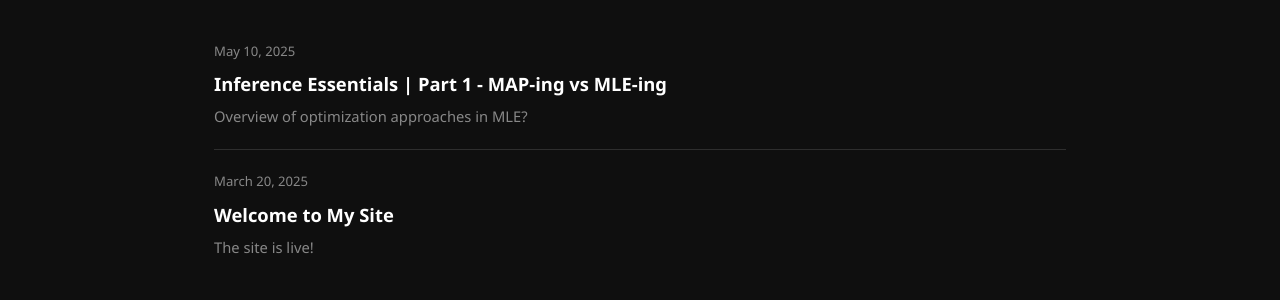
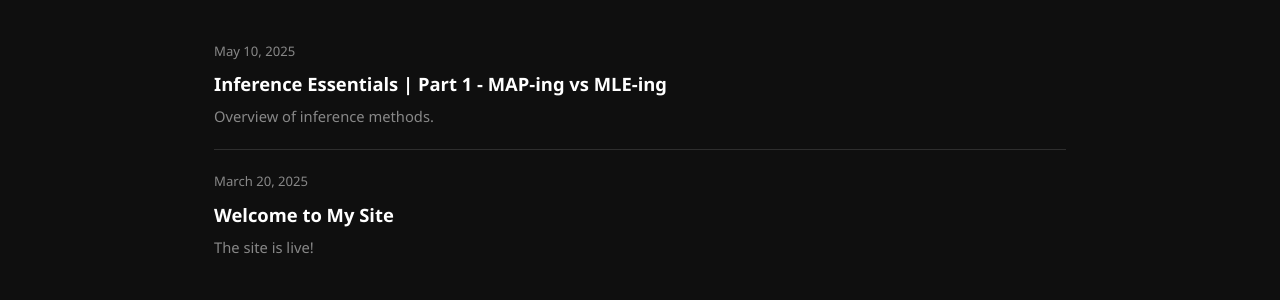
Before and after one commit to havriutkin/havriutkin.github.io, a Jekyll site: the page built from index.md, in a window 1280 px wide and 900 px high, scrolled down 805 px. Shown: the part 376-676 px from the top of the window. Built offline with Jekyll 4.4.1, drawn with Linux system fonts in a browser that asks for light colours.

Commit message:
Fix excerpt

```diff
--- a/_posts/2025-05-10-Inference-part1.md
+++ b/_posts/2025-05-10-Inference-part1.md
@@ -5,7 +5,7 @@ date: 2025-05-10 12:00:00 +0000
 cover_image: /assets/images/inference-1-cover.png
 cover_image_alt: "Batman slapping meme about the importance of prior belief."
 tags: [mathematics, probability, optimization]
-excerpt: "Overview of optimization approaches in MLE?"
+excerpt: "Overview of inference methods."
 ---
 
 ## Introduction
```
Also changed, not shown: 1 other file.
